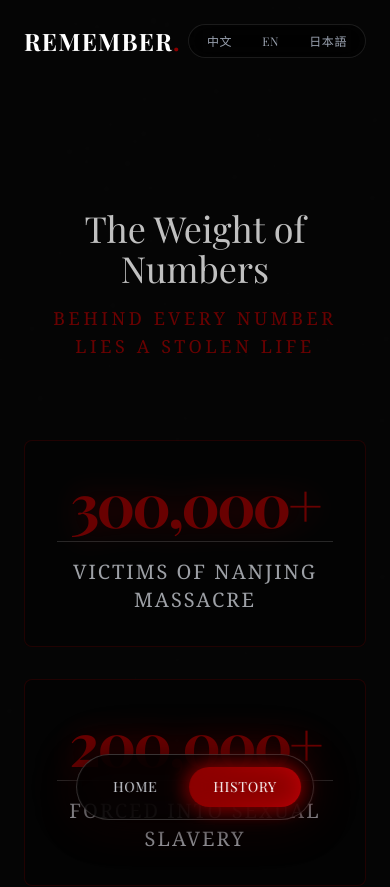
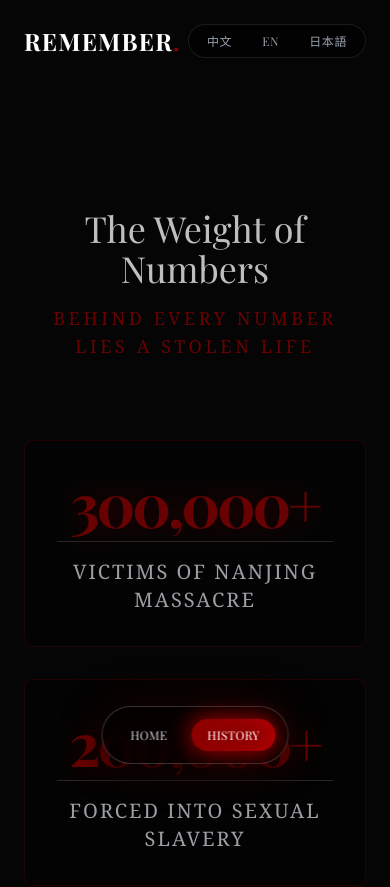
Before and after one commit to hackintosh-J/remember-history, a React (Vite) app: page /#/history in a window 390 px wide. Shown: the top 887 px of the page. Built offline with nearby package versions, Linux system fonts and the light colour scheme; a web font is replaced by a local one.

Commit message:
Fix: Adjust mobile nav position and size to prevent footer overlap and text wrapping

```diff
--- a/src/App.jsx
+++ b/src/App.jsx
@@ -11,7 +11,7 @@ function App() {
 
     return (
         <Router>
-            <div className="bg-dark-bg min-h-screen text-text-color selection:bg-japan-red selection:text-white">
+            <div className="bg-dark-bg min-h-screen text-text-color selection:bg-japan-red selection:text-white pb-32 md:pb-0">
                 <VisceralEffects />
                 <Navbar />
                 <Routes>
--- a/src/components/Navbar.jsx
+++ b/src/components/Navbar.jsx
@@ -57,7 +57,7 @@ const Navbar = () => {
                     animate={{ y: 0, opacity: 1 }}
                     exit={{ y: 100, opacity: 0 }}
                     transition={{ type: "spring", stiffness: 260, damping: 20 }}
-                    className="md:hidden fixed bottom-6 left-1/2 -translate-x-1/2 z-50"
+                    className="md:hidden fixed bottom-20 left-1/2 -translate-x-1/2 z-50"
                 >
                     <div className="relative">
                         {/* Glow effect */}
@@ -72,9 +72,9 @@ const Navbar = () => {
                                 >
                                     <motion.div
                                         whileTap={{ scale: 0.95 }}
-                                        className={`relative px-6 py-2.5 rounded-full text-sm font-display uppercase tracking-wider transition-all duration-300 ${location.pathname === item.path
-                                                ? 'bg-gradient-to-r from-japan-red to-red-700 text-white shadow-[0_0_20px_rgba(139,0,0,0.6)]'
-                                                : 'text-gray-300 hover:text-white hover:bg-white/10'
+                                        className={`relative px-4 py-2 rounded-full text-xs font-display uppercase tracking-wide transition-all duration-300 whitespace-nowrap ${location.pathname === item.path
+                                            ? 'bg-gradient-to-r from-japan-red to-red-700 text-white shadow-[0_0_20px_rgba(139,0,0,0.6)]'
+                                            : 'text-gray-300 hover:text-white hover:bg-white/10'
                                             }`}
                                     >
                                         {/* Active indicator glow */}
```
